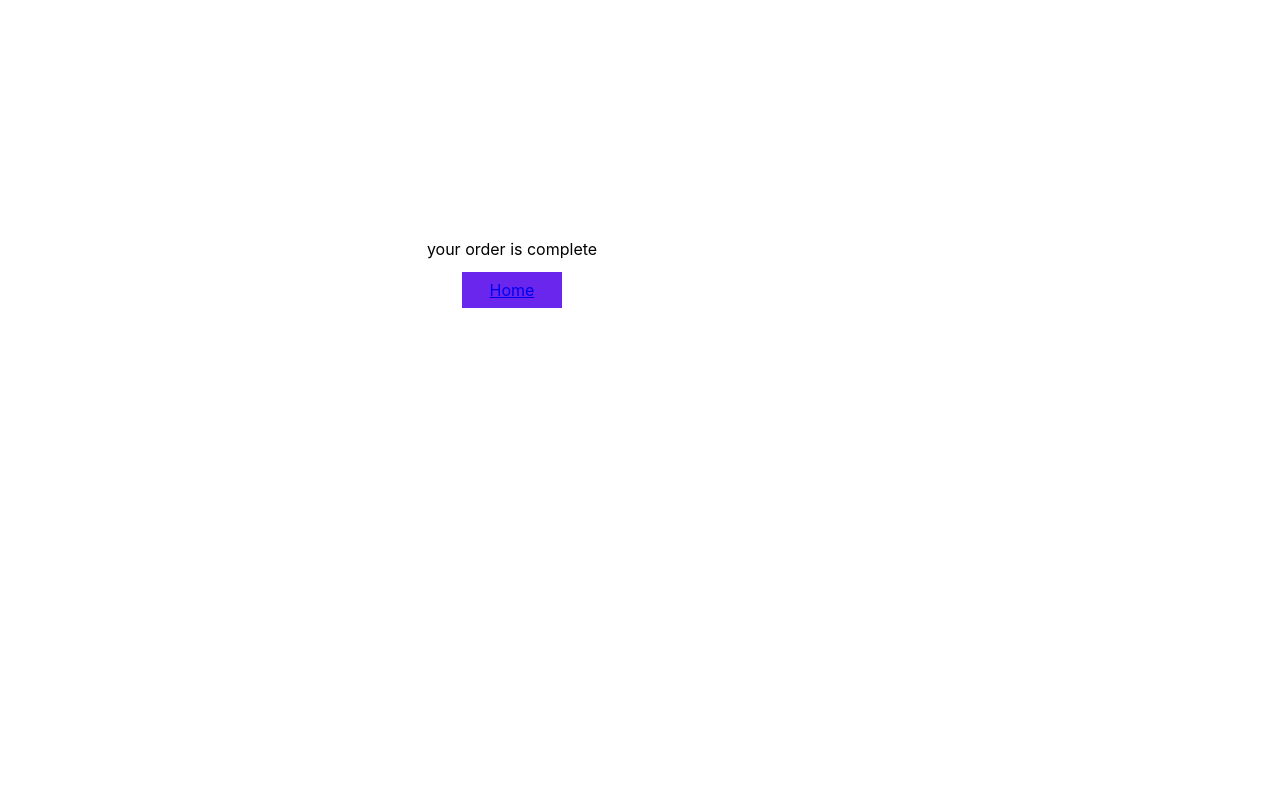
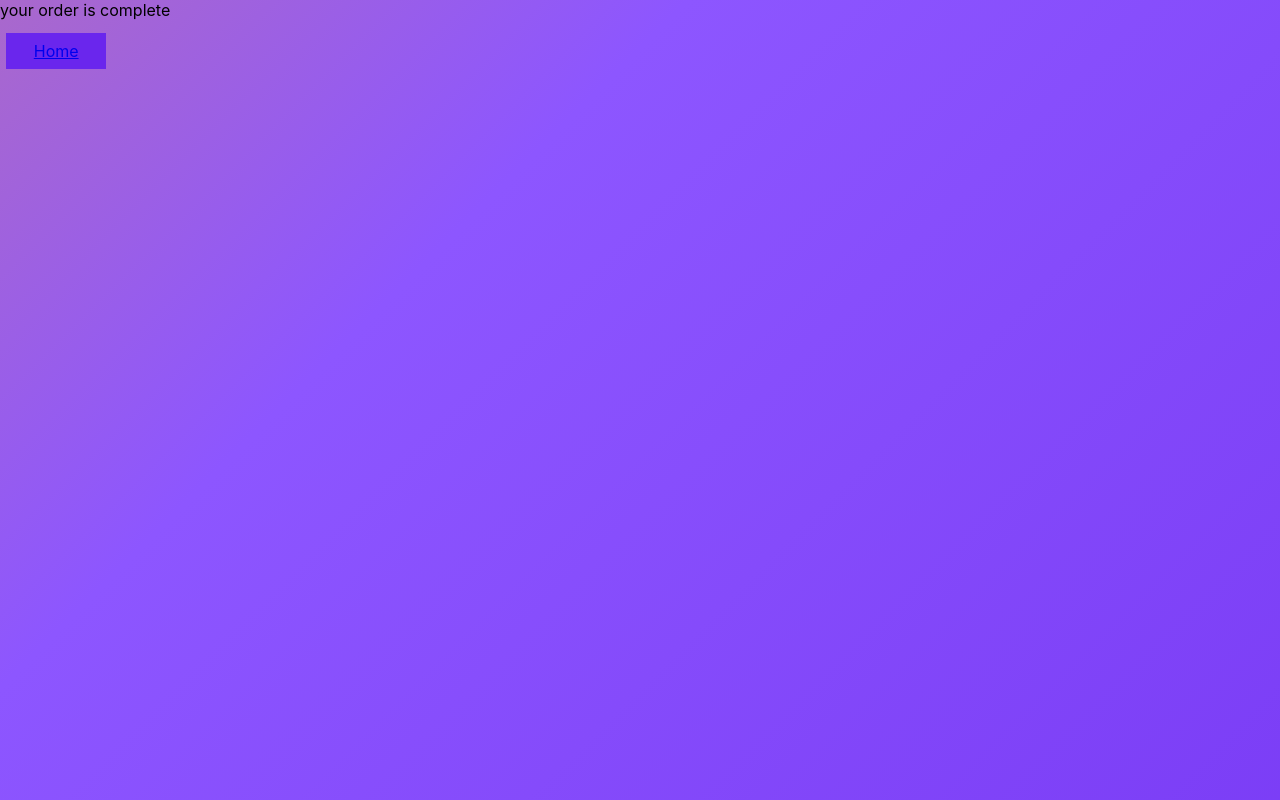
Before and after one commit to minji0345/your-own-light, a React (Create React App) app: page /complete in a window 1280 px wide. Built offline with nearby package versions, Linux system fonts and the light colour scheme.

Commit message:
add grdient ani

```diff
--- a/src/App.js
+++ b/src/App.js
@@ -10,7 +10,7 @@ import homelogo from "./mp4/edit.mp4";
 function Nickname({onChange}) {
 
   return(
-    <div className="main" style={{backgroundColor:"#f1f0f3"}}>
+    <div className="main nickname-back">
       <input className="nickname-input" placeholder="Enter Your Name!" onChange={onChange}></input>
       <Link className="nick-btn" to="/main">Submit</Link>
     </div>
--- a/src/components/Main.css
+++ b/src/components/Main.css
@@ -172,3 +172,17 @@
 .start-btn:hover{
 	background-color: white;
 }
+
+.complete-display{
+	width: 100vw;
+	height: 100vh;
+	background: linear-gradient(-45deg, #6a26ed, #8D56FF, #FFA031,#ffffff);
+	background-size: 400% 400%;
+	animation: gradient 15s ease infinite;
+}
+
+.nickname-back{
+	background: linear-gradient(-45deg, #6a26ed, #8D56FF, #FFA031,#ffffff);
+	background-size: 400% 400%;
+	animation: gradient 15s ease infinite;
+}
--- a/src/components/maincontexts/Complete.js
+++ b/src/components/maincontexts/Complete.js
@@ -1,12 +1,13 @@
 import React, { useState } from 'react';
 import './maincontexts.css';
+import '../Main.css'
 import { Routes, Route, Link } from "react-router-dom";
 
 function Complete() {
 
 
     return(
-        <div className="checkout-display">
+        <div className="complete-display">
             your order is complete
             <div className="back-home"><Link to="/main">Home</Link></div>
         </div>
```
